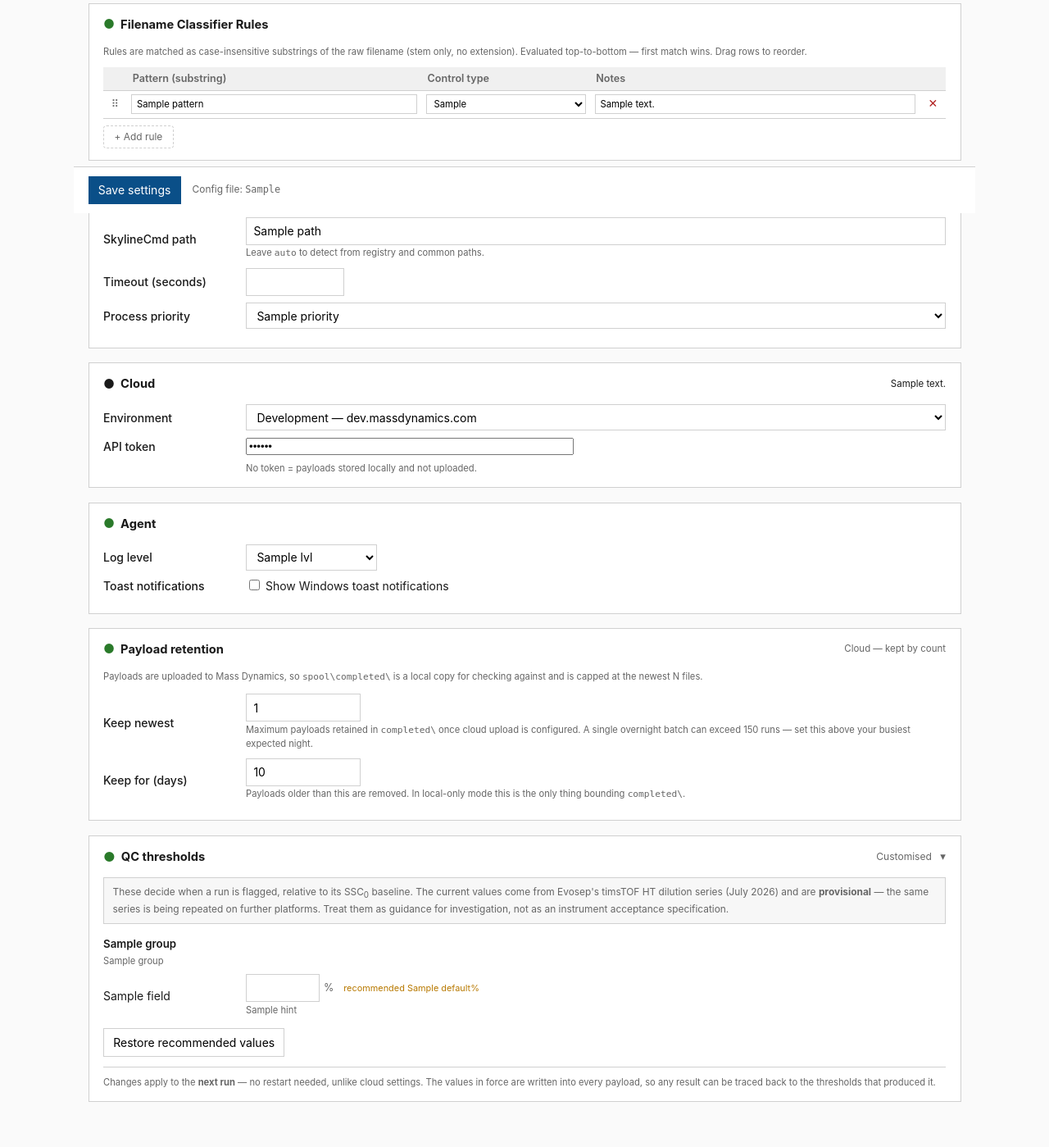
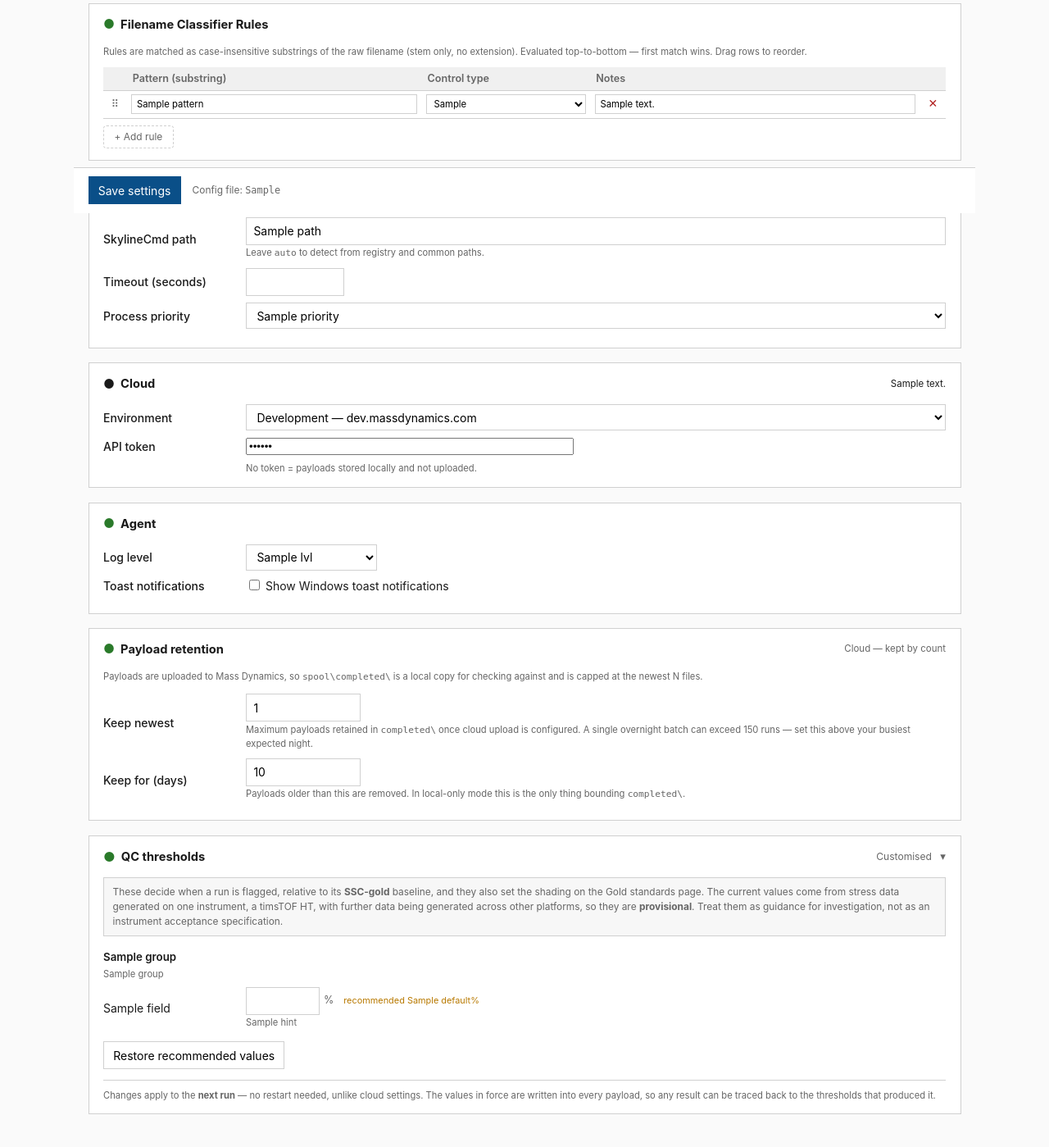
Before and after one commit to webwebb56/mdqc-py, a Python web app: template src/mdqc/webui/templates/settings/index.html in a window 1280 px wide. Shown: the part 540-1939 px from the top of the page at 82% size. Run offline with Jinja, Linux system fonts and the light colour scheme; the template is opened without the code that fills it: most values are stand-ins (such as "Sample title", 1, 10 or a date in 2020).

Commit message:
v0.5.19: recapture SOP figures, correct stale settings copy, widen label column
Figures 10-12 and 18 recaptured on the current build. They now show the
"SSC runs" heading, the deviation-basis selector, the 15%/25% bands, and
filenames carrying the Evosep serial. The runs table is rendered at its
natural width so all eight peptide columns fit, which Annex 6 discloses.

Capturing them surfaced three things worth fixing rather than photographing:

- The Settings QC-thresholds panel still said "relative to its SSC0
  baseline" and cited "Evosep's timsTOF HT dilution series". Both are stale:
  the term is SSC-gold, and Evosep asked for the provenance wording to be
  simplified and the dilution framing dropped. The panel also now says these
  values drive the Gold standards shading, which they do.
- The target-extraction question used "wrongly integrated peak"; Evosep asked
  for target-precursor language throughout.
- The runs-table label column was 220px and wrapped every filename onto two
  lines once the date, SPD, Evosep serial and matrix are all present. Widened
  to 320px with ellipsis. Real naming, not a figure-only problem.

The seeded retention-time scatter was also wrong. It produced a baseline SD
of 0.1 s for every peptide, which is implausibly tight and identical across
peptides - the same objection Evosep raised about the first round of figures,
and it contradicts the new B5 table where 1.0 s is only a warning. Widened to
a realistic 0.4-0.9 s, varying per peptide.

The seed doubles as an end-to-end check of the v0.5.18 fix: files named
SSC_2026-08-18_200SPD_S00462_... classify as QC_B, are recorded as baseline
candidates, and parse lc_serial S00462.

549 tests pass; ruff clean.

Co-Authored-By: Claude Opus 5 <noreply@anthropic.com>

```diff
--- a/pyproject.toml
+++ b/pyproject.toml
@@ -4,7 +4,7 @@ build-backend = "hatchling.build"
 
 [project]
 name = "mdqc"
-version = "0.5.18"
+version = "0.5.19"
 description = "MD Local QC Agent — Python port of the Rust mdqc-agent"
 readme = "README.md"
 requires-python = ">=3.11"
--- a/src/mdqc/webui/settings.py
+++ b/src/mdqc/webui/settings.py
@@ -100,7 +100,7 @@ THRESHOLD_GROUPS: list[dict[str, Any]] = [
     {
         "title": "Target extraction",
         "question": (
-            "Was the correct peak measured? A wrongly integrated peak and a genuine "
+            "Was the correct target precursor extracted? A wrongly extracted precursor and a genuine "
             "performance drop look identical in peak area alone."
         ),
         "fields": [
--- a/src/mdqc/webui/templates/gold_standards/index.html
+++ b/src/mdqc/webui/templates/gold_standards/index.html
@@ -37,7 +37,10 @@
   .gs-baseline-table td.num, .gs-baseline-table th.num { text-align:right; font-variant-numeric: tabular-nums; }
 
   .gs-run-row { display:flex; align-items:center; gap:0.6rem; padding:3px 0; }
-  .gs-run-label { width:220px; flex:0 0 220px; font-size:0.85em; }
+  /* Wide enough for a realistic filename: date + SPD + Evosep serial +
+     matrix + replica wraps onto two lines at 220px. */
+  .gs-run-label { width:320px; flex:0 0 320px; font-size:0.85em;
+                  white-space:nowrap; overflow:hidden; text-overflow:ellipsis; }
   .gs-track { position:relative; flex:1; height:22px; background:#f5f5f5; border:1px solid var(--border); }
   .gs-stick { position:absolute; top:3px; width:3px; height:14px; border-radius:1px; }
   .gs-stick.flag { outline:2px solid var(--bad); }
--- a/src/mdqc/webui/templates/settings/index.html
+++ b/src/mdqc/webui/templates/settings/index.html
@@ -534,10 +534,11 @@
 
       <div class="threshold-body">
         <div class="threshold-prov">
-          These decide when a run is flagged, relative to its SSC<sub>0</sub> baseline. The current
-          values come from Evosep's timsTOF HT dilution series (July 2026) and are
-          <strong>provisional</strong> — the same series is being repeated on further platforms.
-          Treat them as guidance for investigation, not as an instrument acceptance specification.
+          These decide when a run is flagged, relative to its <strong>SSC-gold</strong> baseline,
+          and they also set the shading on the Gold standards page. The current values come from
+          stress data generated on one instrument, a timsTOF HT, with further data being generated
+          across other platforms, so they are <strong>provisional</strong>. Treat them as guidance
+          for investigation, not as an instrument acceptance specification.
         </div>
 
         {% for group in threshold_groups %}
```
Also changed, not shown: docs/sop/index.html (+6 -6 lines).
